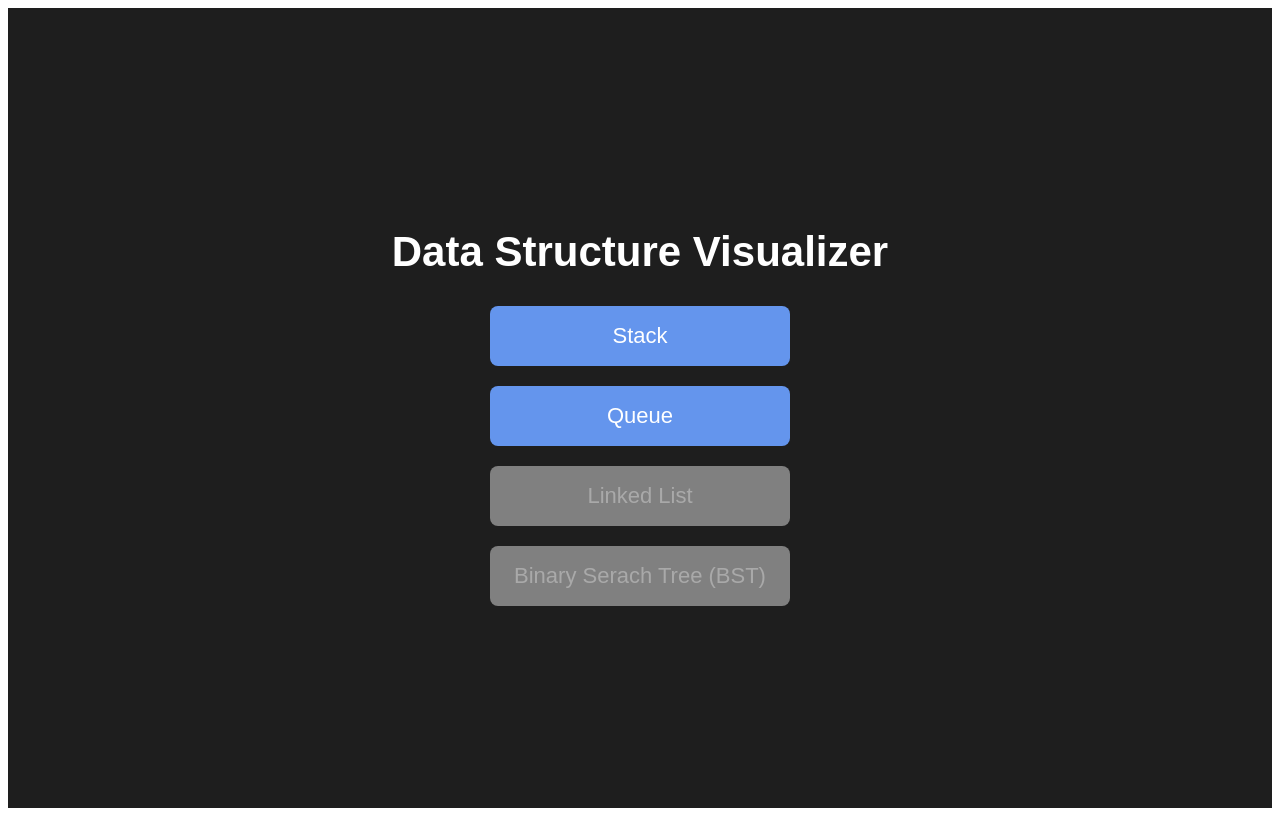
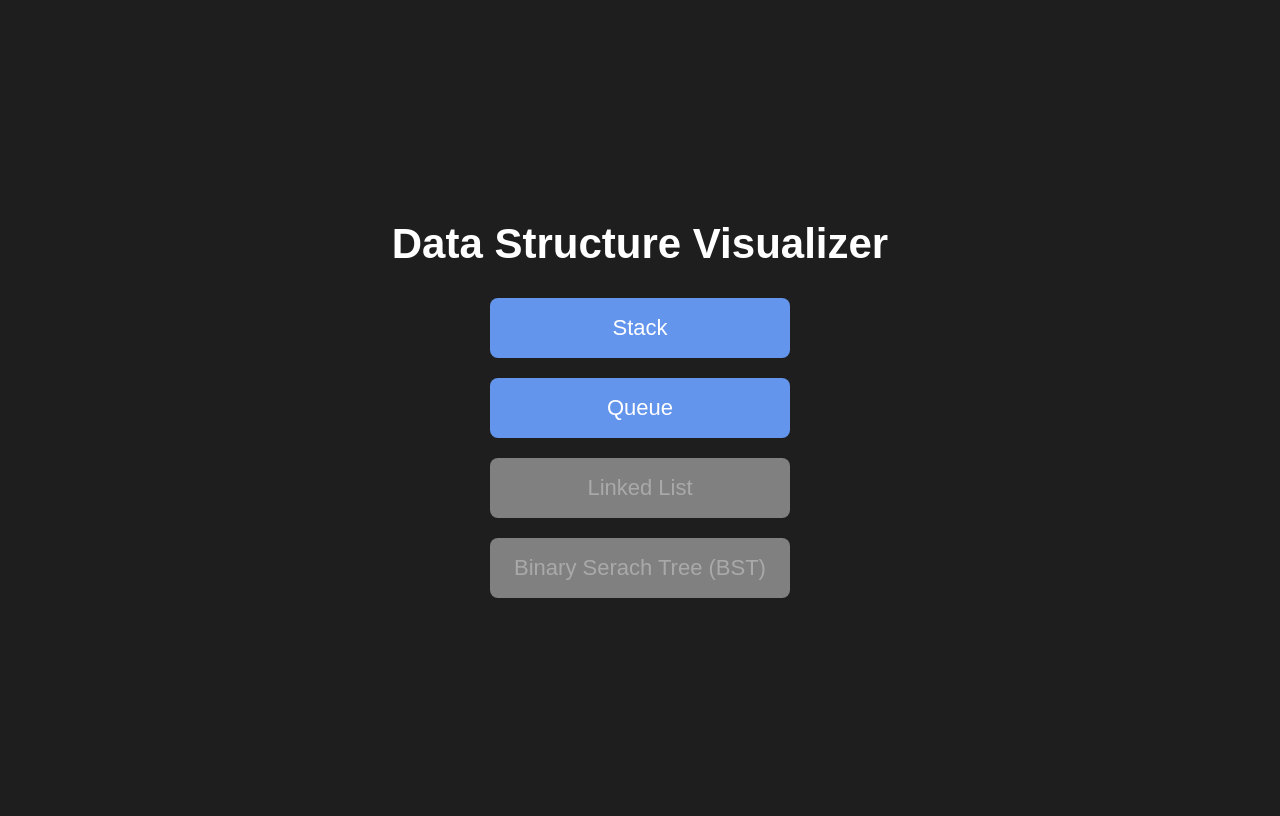
Before and after one commit to michmro04/DataStructureVisualizer_Angular, an Angular app: page / in a window 1280 px wide. Built offline with nearby package versions, Linux system fonts and the light colour scheme.

Commit message:
changing README.md

```diff
--- a/src/app/app.routes.ts
+++ b/src/app/app.routes.ts
@@ -1,8 +1,10 @@
 import { Routes } from '@angular/router';
 import { HomeComponent } from './views/home/home';
 import { StackComponent } from './views/stack/stack';
+import { QueueComponent } from './views/queue/queue';
 
 export const routes: Routes = [
     {path : '', component: HomeComponent},
-    {path : 'stack', component: StackComponent}
+    {path : 'stack', component: StackComponent},
+    {path : 'queue', component: QueueComponent},
 ];
--- /dev/null
+++ b/src/app/views/queue/queue.html
@@ -0,0 +1 @@
+<p>queue works!</p>
--- a/src/styles.scss
+++ b/src/styles.scss
@@ -1 +1,12 @@
-/* You can add global styles to this file, and also import other style files */
+/* Resetujemy domyślne marginesy przeglądarki */
+html, body {
+    margin: 0;
+    padding: 0;
+    background-color: #1e1e1e; // Dajemy ciemne tło globalnie, żeby przy przechodzeniu między podstronami nie błyskało na biało
+    font-family: Arial, sans-serif;
+}
+
+/* Dobra praktyka inżynierska: zmieniamy sposób liczenia szerokości dla wszystkich elementów */
+*, *::before, *::after {
+    box-sizing: border-box;
+}
```
Also changed, not shown: src/app/views/queue/queue.ts (added, +14 -0 lines), src/app/structures/MyQueue.ts (added), src/app/views/queue/queue.scss (added), 1 other file (tests, documents, lock files or other folders).
